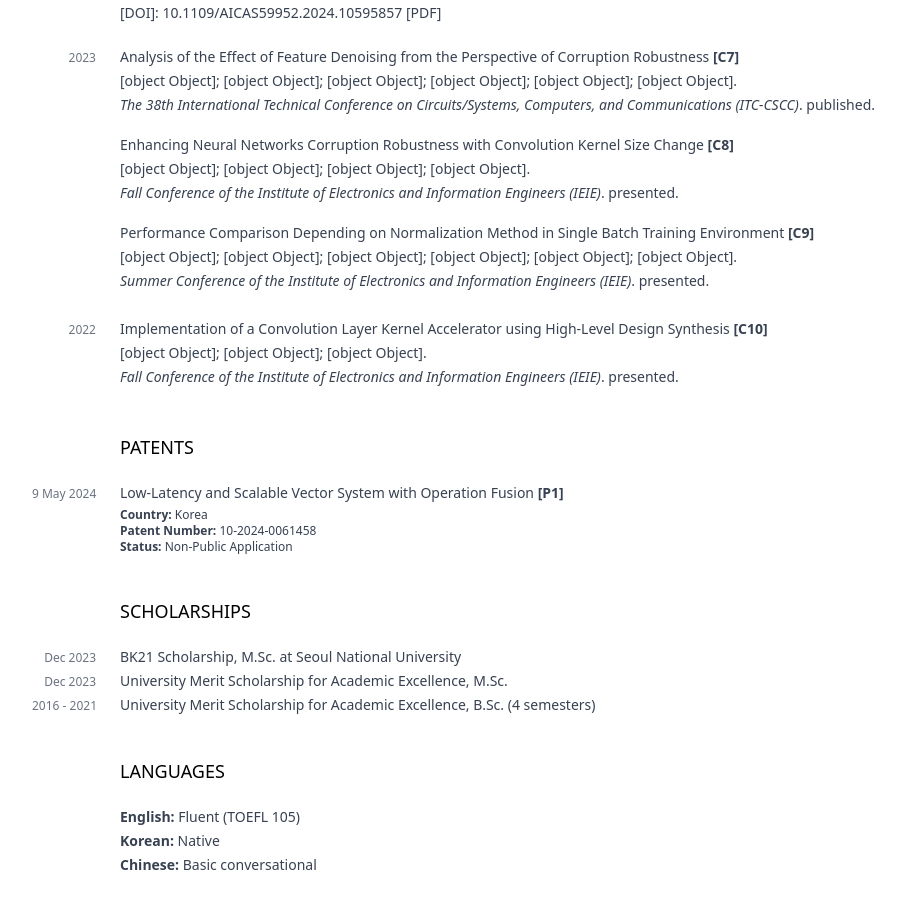
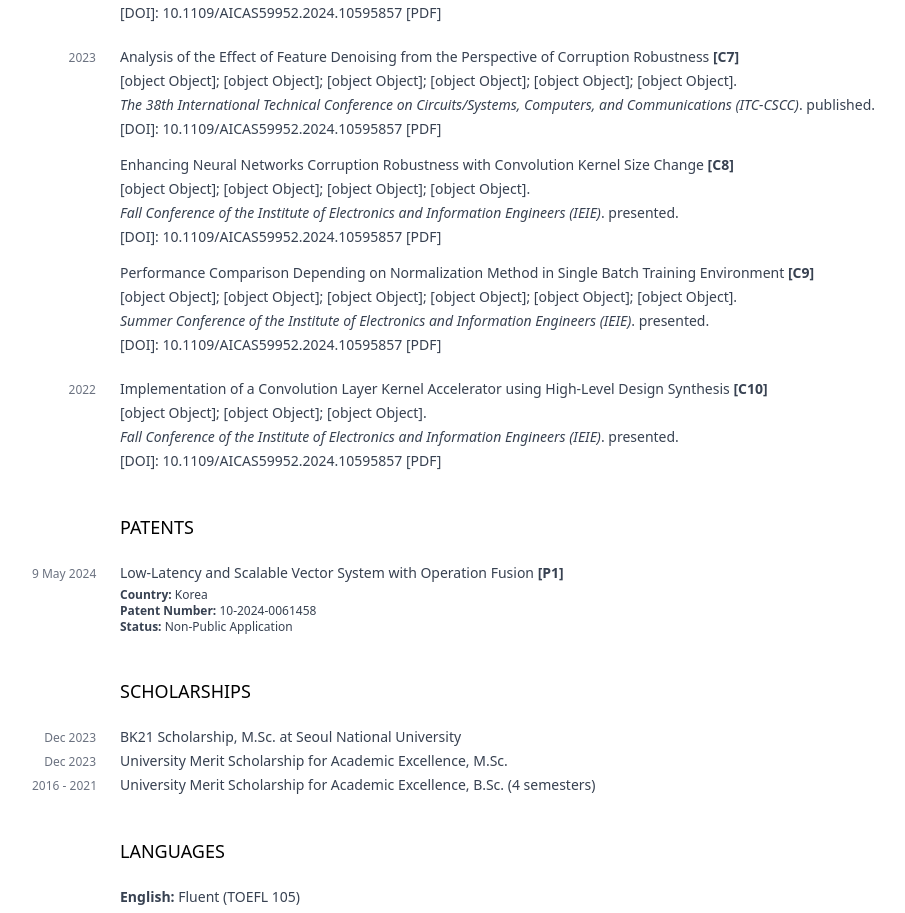
Before and after one commit to chamchiking/chamchiking.github.io, a SvelteKit app: page /cv in a window 1280 px wide. Shown: the part 1549-2462 px from the top of the page, without its empty margins (0-905 px from the left). Built offline with nearby package versions, Linux system fonts and the light colour scheme.

Commit message:
fix: build error fixed

```diff
--- a/src/lib/data/publications.json
+++ b/src/lib/data/publications.json
@@ -292,7 +292,11 @@
             "Signal Processing"
         ],
         "status": "published",
-        "links": {}
+        "links": {
+            "pdf": "A Low-Latency and Scalable Vector Engine with Operation Fusion for Transformers.pdf",
+            "pdf-web": "https://ieeexplore.ieee.org/document/10595857",
+            "doi": "10.1109/AICAS59952.2024.10595857"
+        }
     },
     {
         "id": "C8",
@@ -321,7 +325,11 @@
             "Signal Processing"
         ],
         "status": "presented",
-        "links": {}
+        "links": {
+            "pdf": "A Low-Latency and Scalable Vector Engine with Operation Fusion for Transformers.pdf",
+            "pdf-web": "https://ieeexplore.ieee.org/document/10595857",
+            "doi": "10.1109/AICAS59952.2024.10595857"
+        }
     },
     {
         "id": "C9",
@@ -358,7 +366,11 @@
             "Signal Processing"
         ],
         "status": "presented",
-        "links": {}
+        "links": {
+            "pdf": "A Low-Latency and Scalable Vector Engine with Operation Fusion for Transformers.pdf",
+            "pdf-web": "https://ieeexplore.ieee.org/document/10595857",
+            "doi": "10.1109/AICAS59952.2024.10595857"
+        }
     },
     {
         "id": "C10",
@@ -384,6 +396,10 @@
             "NPU"
         ],
         "status": "presented",
-        "links": {}
+        "links": {
+            "pdf": "A Low-Latency and Scalable Vector Engine with Operation Fusion for Transformers.pdf",
+            "pdf-web": "https://ieeexplore.ieee.org/document/10595857",
+            "doi": "10.1109/AICAS59952.2024.10595857"
+        }
     }
 ]
--- a/src/routes/publications/[id]/+page.server.js
+++ b/src/routes/publications/[id]/+page.server.js
@@ -3,6 +3,7 @@ export const prerender = true;
 // Import the JSON data
 import publications from '$lib/data/publications.json';
 import authors from '$lib/data/authors.json';
+import { error } from '@sveltejs/kit';
 
 // import { marked } from 'marked'; // markdown parser
 
@@ -21,11 +22,7 @@ export async function load({ params }) {
 	const publication = publications.find((pub) => pub.id === id);
 
 	if (!publication) {
-		// Return a 404 status if publication not found
-		return {
-			status: 404,
-			error: new Error(`Publication with ID ${id} not found`)
-		};
+		throw error(404, `Publication with ID ${params.id} not found`);
 	}
 
 	const enrichedAuthors = publication.authors.map((p) => {
```
